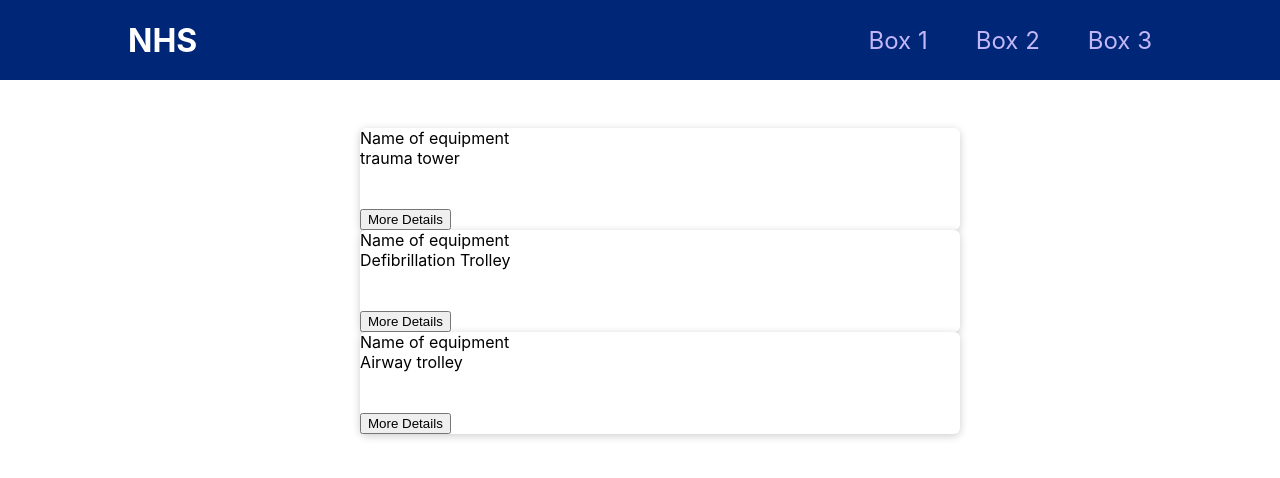
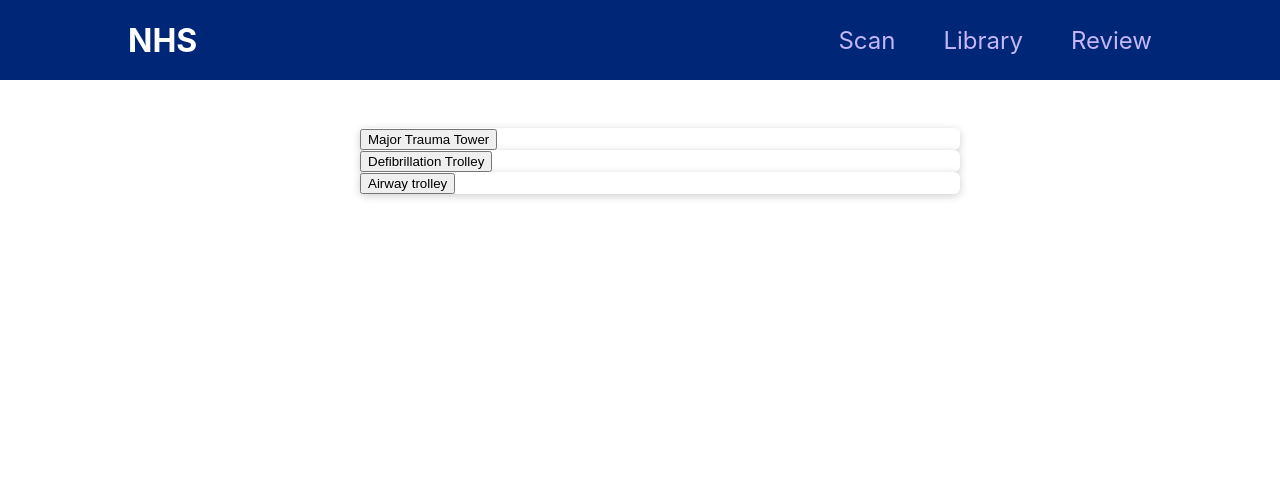
Before and after one commit to Scottish-Tech-Army/nhs-app, a Next.js app in the folder nhs-inventory-app/: page / in a window 1280 px wide. Shown: the top 478 px of the page. Built offline with nearby package versions, Linux system fonts and the light colour scheme.

Commit message:
added sudo components ready for another layer of dynamic routing

```diff
--- a/nhs-inventory-app/components/boxes/BoxItem.js
+++ b/nhs-inventory-app/components/boxes/BoxItem.js
@@ -1,7 +1,5 @@
 import { useRouter } from 'next/router';
 import Card from '../ui/Card';
-
-
 
 
 function BoxItem(props) {
@@ -14,9 +12,7 @@ function BoxItem(props) {
 
   return (
           <Card>
-            <label >Name of equipment</label>
-            <div>{props.name}</div><br/><br/>
-            <button onClick={onClickHandler}>More Details</button>
+            <button onClick={onClickHandler}>{props.name}</button>
           </Card>
   );
 }
--- a/nhs-inventory-app/components/layout/MainNavigation.js
+++ b/nhs-inventory-app/components/layout/MainNavigation.js
@@ -9,13 +9,13 @@ function MainNavigation() {
       <nav>
         <ul>
           <li>
-            <Link href='/'>Box 1</Link>
+          <Link href='/scan'>Scan</Link>
           </li>
           <li>
-            <Link href='box2'>Box 2</Link>
+            <Link href='/'>Library</Link>
           </li>
           <li>
-            <Link href='box3'>Box 3</Link>
+            <Link href='/Review'>Review</Link>
           </li>
         </ul>
       </nav>
--- a/nhs-inventory-app/pages/api/testData.json
+++ b/nhs-inventory-app/pages/api/testData.json
@@ -1,7 +1,7 @@
 [
       {
         "id":"1",
-        "name": "trauma tower",
+        "name": "Major Trauma Tower",
         "boxes": [
           {
             "name": "trauma chest drain - box 1",
```
Also changed, not shown: nhs-inventory-app/components/boxes/BoxItemDetail.js (+8 -3 lines), nhs-inventory-app/components/boxes/SudoBoxes.js (added, +17 -0 lines), nhs-inventory-app/components/boxes/SudoBoxesItems.js (added, +13 -0 lines).
